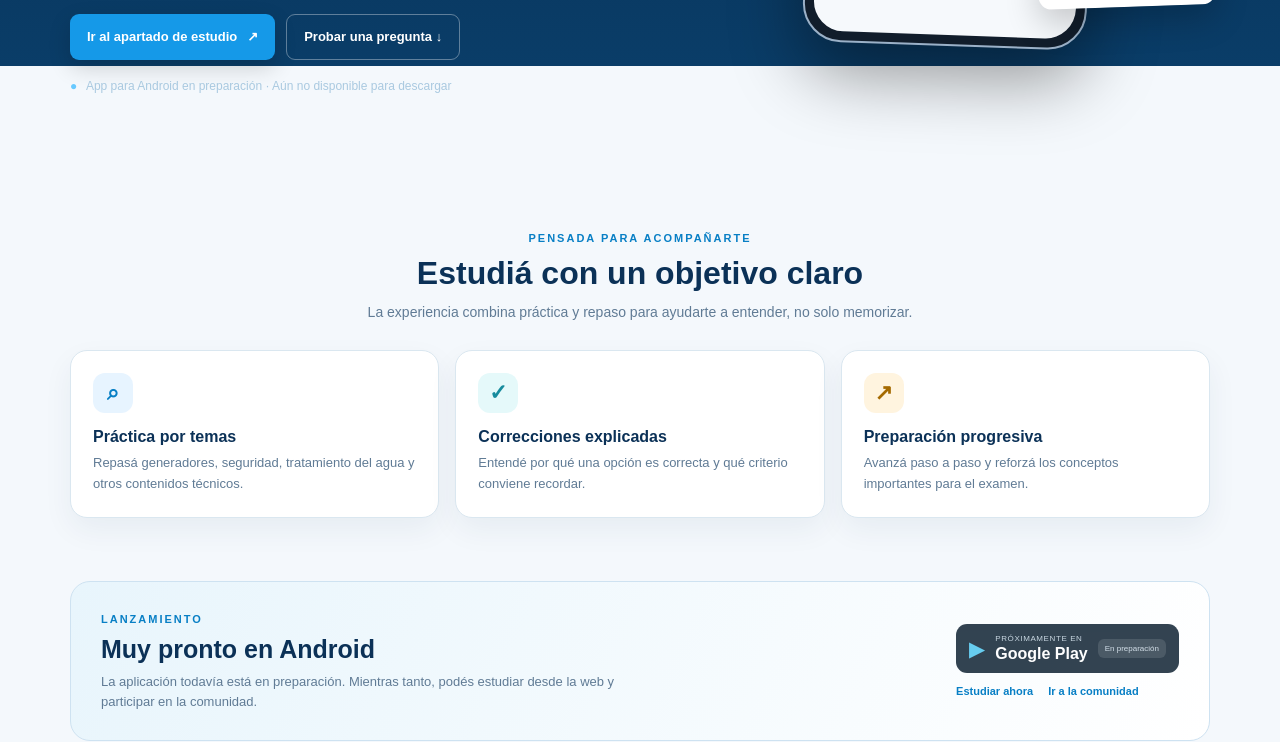
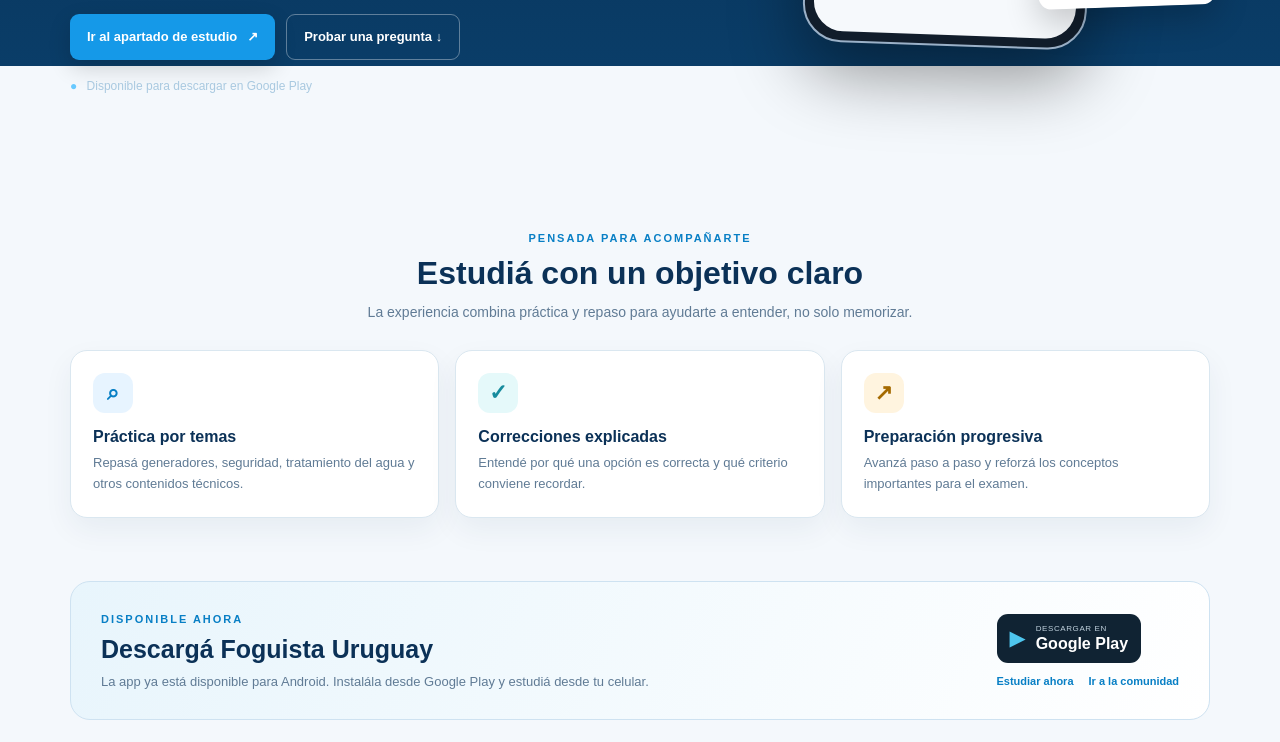
Before and after one commit to nicolasviotti95-cpu/foguista-uruguay-web, a plain HTML site: page app.html in a window 1280 px wide. Shown: the part 639-1381 px from the top of the page. Drawn offline with Linux system fonts and the light colour scheme.

Commit message:
Update app page with Google Play download link

```diff
--- a/app.html
+++ b/app.html
@@ -14,7 +14,7 @@
 
 <meta
     name="description"
-    content="Foguista Uruguay App. Próximamente disponible para Android."
+    content="Foguista Uruguay App. Disponible para descargar en Google Play."
 >
 
 <link
@@ -820,7 +820,7 @@ body{
 .feature-card h3{margin:15px 0 7px;color:#0b3157;font-size:16px}.feature-card p{margin:0;color:#607b95;font-size:13px;line-height:1.6}
 .launch-panel{max-width:1140px;margin:28px auto 0;padding:27px 30px;display:flex;align-items:center;justify-content:space-between;gap:25px;border:1px solid #cee2f1;border-radius:20px;background:linear-gradient(115deg,#e8f5fc,#fff)}
 .launch-copy .eyebrow{color:#087fc5}.launch-copy h2{margin:8px 0;color:#0b3157;font-size:25px}.launch-copy p{max-width:570px;margin:0;color:#607b95;font-size:13px;line-height:1.6}
-.launch-actions{display:grid;justify-items:start;gap:12px}.store-badge{display:flex;align-items:center;gap:10px;padding:10px 13px;border-radius:11px;background:#102333;color:#fff;opacity:.85}
+.launch-actions{display:grid;justify-items:start;gap:12px}.store-badge{display:flex;align-items:center;gap:10px;padding:10px 13px;border-radius:11px;background:#102333;color:#fff;text-decoration:none;opacity:1}
 .play-mark{font-size:21px;color:#4ec5ed}.store-badge small,.store-badge strong{display:block}.store-badge small{font-size:8px;letter-spacing:.6px;color:#bfd0dc}.store-badge strong{margin-top:2px;font-size:16px}
 .soon-tag{padding:5px 7px;border-radius:6px;background:rgba(255,255,255,.12);color:#cbd9e4;font-size:8px;white-space:nowrap}
 .web-links{display:flex;gap:15px}.web-links a{color:#087fc5;font-size:11px;font-weight:800;text-decoration:none}.web-links a:hover{text-decoration:underline}
@@ -906,7 +906,7 @@ body{
         <a class="action-primary" href="estudio.html">Ir al apartado de estudio <span aria-hidden="true">↗</span></a>
         <a class="action-secondary" href="#vista-previa">Probar una pregunta ↓</a>
       </div>
-      <div class="hero-note"><span aria-hidden="true">●</span> App para Android en preparación · Aún no disponible para descargar</div>
+      <div class="hero-note"><span aria-hidden="true">●</span> Disponible para descargar en Google Play</div>
     </div>
     <div class="phone-wrap" id="vista-previa">
       <div class="phone-glow" aria-hidden="true"></div>
@@ -947,8 +947,8 @@ body{
   </section>
 
   <section class="launch-panel" id="lanzamiento" aria-labelledby="launch-title">
-    <div class="launch-copy"><span class="eyebrow">LANZAMIENTO</span><h2 id="launch-title">Muy pronto en Android</h2><p>La aplicación todavía está en preparación. Mientras tanto, podés estudiar desde la web y participar en la comunidad.</p></div>
-    <div class="launch-actions"><div class="store-badge" aria-label="Google Play: próximamente, descarga aún no disponible"><span class="play-mark" aria-hidden="true">▶</span><span><small>PRÓXIMAMENTE EN</small><strong>Google Play</strong></span><span class="soon-tag">En preparación</span></div><div class="web-links"><a href="estudio.html">Estudiar ahora</a><a href="comunidad.html">Ir a la comunidad</a></div></div>
+    <div class="launch-copy"><span class="eyebrow">DISPONIBLE AHORA</span><h2 id="launch-title">Descargá Foguista Uruguay</h2><p>La app ya está disponible para Android. Instalála desde Google Play y estudiá desde tu celular.</p></div>
+    <div class="launch-actions"><a class="store-badge" href="https://play.google.com/store/apps/details?id=com.foguista.uruguay" target="_blank" rel="noopener noreferrer" aria-label="Descargar Foguista Uruguay en Google Play"><span class="play-mark" aria-hidden="true">▶</span><span><small>DESCARGAR EN</small><strong>Google Play</strong></span></a><div class="web-links"><a href="estudio.html">Estudiar ahora</a><a href="comunidad.html">Ir a la comunidad</a></div></div>
   </section>
   <p class="motto">Conocimiento que genera seguridad</p>
 </main>
```
